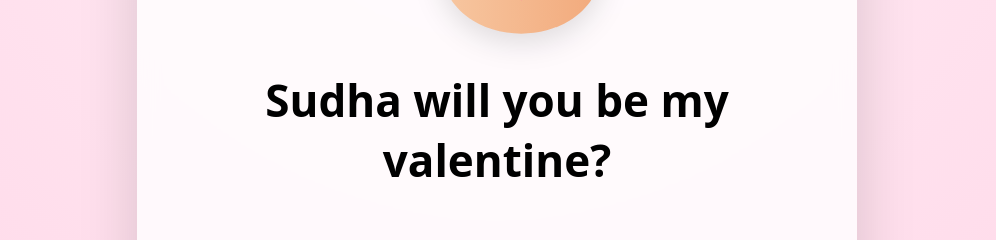
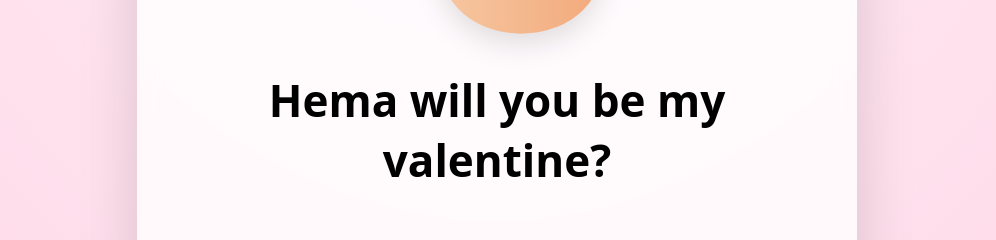
Before and after one commit to varsh786/valentine, a plain HTML site: page index.html in a window 1280 px wide. Shown: the part 276-516 px from the top of the page, without its empty margins (143-1139 px from the left). Drawn offline with nearby package versions, Linux system fonts and the light colour scheme.

Commit message:
Update index.html

```diff
--- a/index.html
+++ b/index.html
@@ -171,7 +171,7 @@
             fill="#ff7aa2"/>
     </svg>
 
-    <h1>Sudha will you be my valentine?</h1>
+    <h1>Hema will you be my valentine?</h1>
 
     <section class="button-zone" id="zone">
       <button id="yesBtn">Yes</button>
```
